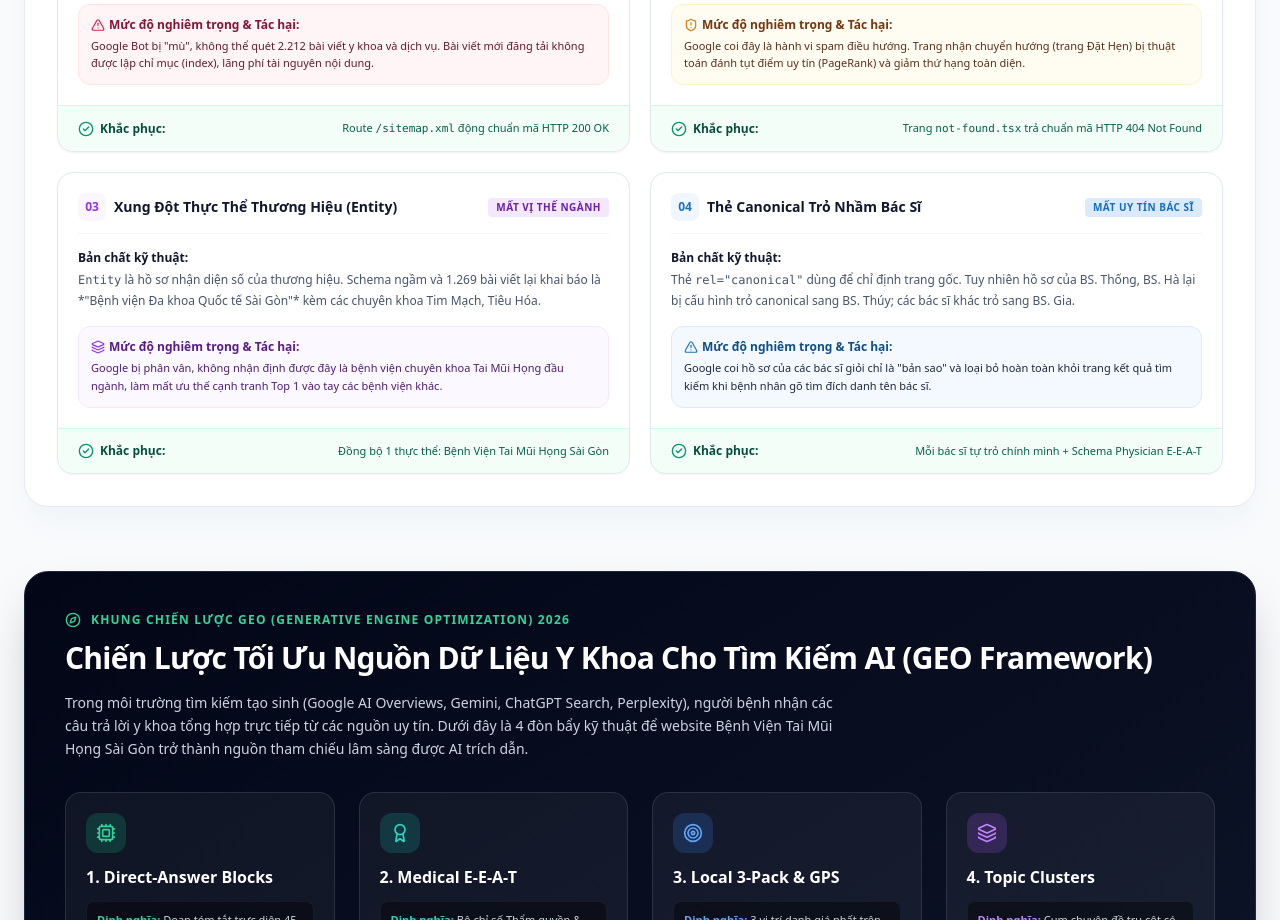
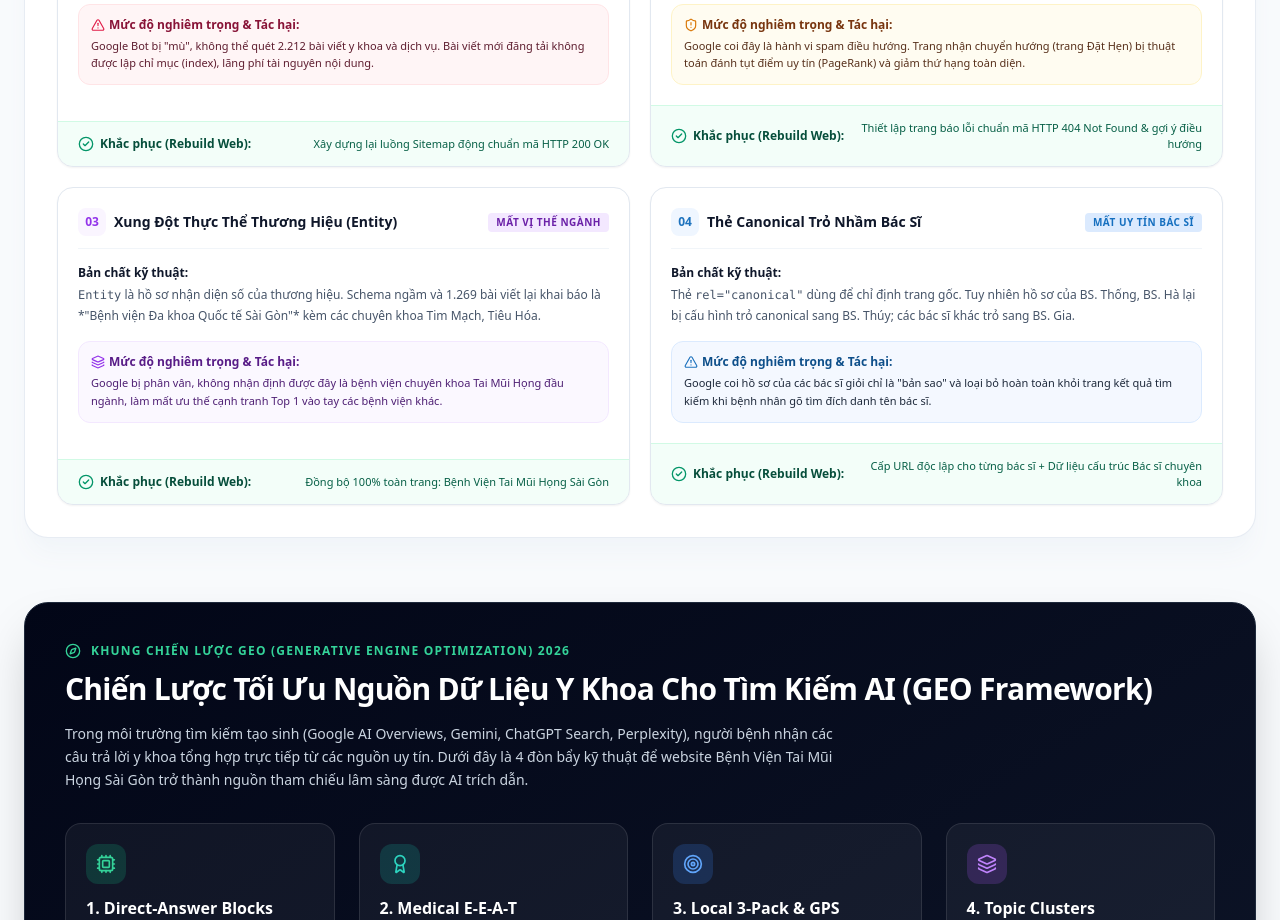
Before and after one commit to vanhien26/taimuihongsg, a Next.js app: page /chien-luoc-tang-truong in a window 1280 px wide. Shown: the part 1760-2680 px from the top of the page. Built offline with nearby package versions, Linux system fonts and the light colour scheme.

Commit message:
refactor: eliminate tech framework jargon (NextJS/WordPress) and frame solutions around complete Website Rebuild

```diff
--- a/components/StrategicAuditComparison.tsx
+++ b/components/StrategicAuditComparison.tsx
@@ -114,10 +114,10 @@ export default function StrategicAuditComparison() {
                 <div className="px-5 py-3.5 bg-emerald-50/60 border-t border-emerald-100 text-xs flex items-center justify-between gap-2">
                   <span className="font-bold text-emerald-900 flex items-center gap-1.5 shrink-0">
                     <CheckCircle2 className="w-4 h-4 text-emerald-600 shrink-0" />
-                    Khắc phục:
+                    Khắc phục (Rebuild Web):
                   </span>
                   <span className="text-emerald-800 font-medium text-right text-[11px]">
-                    Route <code>/sitemap.xml</code> động chuẩn mã HTTP 200 OK
+                    Xây dựng lại luồng Sitemap động chuẩn mã HTTP 200 OK
                   </span>
                 </div>
               </div>
@@ -164,10 +164,10 @@ export default function StrategicAuditComparison() {
                 <div className="px-5 py-3.5 bg-emerald-50/60 border-t border-emerald-100 text-xs flex items-center justify-between gap-2">
                   <span className="font-bold text-emerald-900 flex items-center gap-1.5 shrink-0">
                     <CheckCircle2 className="w-4 h-4 text-emerald-600 shrink-0" />
-                    Khắc phục:
+                    Khắc phục (Rebuild Web):
                   </span>
                   <span className="text-emerald-800 font-medium text-right text-[11px]">
-                    Trang <code>not-found.tsx</code> trả chuẩn mã HTTP 404 Not Found
+                    Thiết lập trang báo lỗi chuẩn mã HTTP 404 Not Found & gợi ý điều hướng
                   </span>
                 </div>
               </div>
@@ -214,10 +214,10 @@ export default function StrategicAuditComparison() {
                 <div className="px-5 py-3.5 bg-emerald-50/60 border-t border-emerald-100 text-xs flex items-center justify-between gap-2">
                   <span className="font-bold text-emerald-900 flex items-center gap-1.5 shrink-0">
                     <CheckCircle2 className="w-4 h-4 text-emerald-600 shrink-0" />
-                    Khắc phục:
+                    Khắc phục (Rebuild Web):
                   </span>
                   <span className="text-emerald-800 font-medium text-right text-[11px]">
-                    Đồng bộ 1 thực thể: Bệnh Viện Tai Mũi Họng Sài Gòn
+                    Đồng bộ 100% toàn trang: Bệnh Viện Tai Mũi Họng Sài Gòn
                   </span>
                 </div>
               </div>
@@ -264,10 +264,10 @@ export default function StrategicAuditComparison() {
                 <div className="px-5 py-3.5 bg-emerald-50/60 border-t border-emerald-100 text-xs flex items-center justify-between gap-2">
                   <span className="font-bold text-emerald-900 flex items-center gap-1.5 shrink-0">
                     <CheckCircle2 className="w-4 h-4 text-emerald-600 shrink-0" />
-                    Khắc phục:
+                    Khắc phục (Rebuild Web):
                   </span>
                   <span className="text-emerald-800 font-medium text-right text-[11px]">
-                    Mỗi bác sĩ tự trỏ chính mình + Schema Physician E-E-A-T
+                    Cấp URL độc lập cho từng bác sĩ + Dữ liệu cấu trúc Bác sĩ chuyên khoa
                   </span>
                 </div>
               </div>
@@ -499,7 +499,7 @@ export default function StrategicAuditComparison() {
                   <div><strong>Mức độ nghiêm trọng:</strong> Người bệnh đợi quá 3 giây trên 4G/5G sẽ rời bỏ trang ngay lập tức. Tỷ lệ thoát (Bounce Rate) trên mobile lên đến 68%.</div>
                 </div>
                 <p className="text-xs text-slate-600 leading-relaxed">
-                  <strong>Khắc phục:</strong> Gỡ bỏ 34 file mã CSS/JS cồng kềnh, bật công nghệ nén ảnh tự động Next/Image chuẩn WebP/AVIF giảm 95% dung lượng ảnh bác sĩ.
+                  <strong>Khắc phục khi Rebuild:</strong> Tinh giản toàn bộ mã nguồn cồng kềnh, bật công nghệ nén ảnh tự động chuẩn WebP/AVIF giảm 95% dung lượng ảnh bác sĩ.
                 </p>
               </div>
 
@@ -517,7 +517,7 @@ export default function StrategicAuditComparison() {
                   <div><strong>Mức độ nghiêm trọng:</strong> Vượt ngưỡng chuẩn của Google (chuẩn là &lt; 0.1). Gây hiện tượng nhảy chữ/banner làm người dùng bấm nhầm nút hoặc bực bội rời trang.</div>
                 </div>
                 <p className="text-xs text-slate-600 leading-relaxed">
-                  <strong>Khắc phục:</strong> Bỏ plugin Slider Revolution nặng nề, khóa cố định tỷ lệ khung hình (aspect-ratio) cho banner và ảnh bác sĩ, đạt độ ổn định tuyệt đối (CLS = 0).
+                  <strong>Khắc phục khi Rebuild:</strong> Loại bỏ các hiệu ứng trượt banner giật cục, thiết lập tỷ lệ khung hình cố định cho toàn bộ banner và ảnh, triệt tiêu độ xô lệch (CLS = 0).
                 </p>
               </div>
 
@@ -532,10 +532,10 @@ export default function StrategicAuditComparison() {
                   <span className="text-3xl font-black text-emerald-600">&lt; 0.2s</span>
                 </div>
                 <div className="p-2.5 bg-rose-50 border border-rose-200 rounded-xl text-xs text-rose-950 space-y-1">
-                  <div><strong>Mức độ nghiêm trọng:</strong> Máy chủ WordPress phải chạy truy vấn MySQL nặng cho từng lượt khách. Khi có chiến dịch quảng cáo hoặc lượng truy cập tăng vọt, web dễ bị treo.</div>
+                  <div><strong>Mức độ nghiêm trọng:</strong> Hạ tầng cũ phải tải lại cơ sở dữ liệu cho từng lượt khách. Khi có lượng truy cập tăng đột biến, hệ thống dễ rơi vào tình trạng quá tải hoặc phản hồi chậm.</div>
                 </div>
                 <p className="text-xs text-slate-600 leading-relaxed">
-                  <strong>Khắc phục:</strong> Kiến trúc Next.js Serverless tĩnh hóa trang ngay tại mạng máy chủ biên Edge CDN (Cloudflare/Vercel), tốc độ mở trang tức thì dưới 0.2 giây.
+                  <strong>Khắc phục khi Rebuild:</strong> Phân phối trang tĩnh trực tiếp từ mạng lưới máy chủ biên Edge CDN, tốc độ mở trang lập tức dưới 0.2 giây mà không tốn tài nguyên máy chủ.
                 </p>
               </div>
             </div>
```
